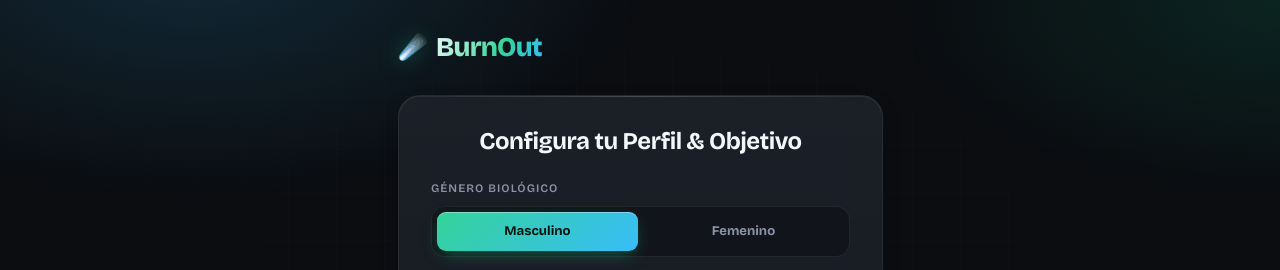
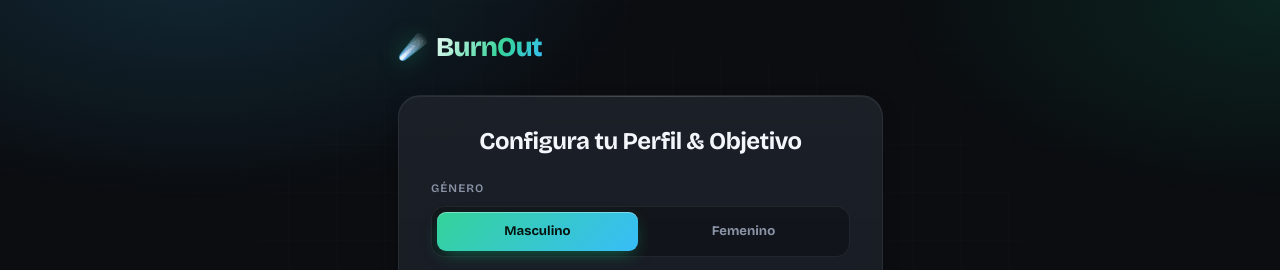
Before and after one commit to Mariomin23/BurnOut, a React (Vite) app in the folder frontend/: page / in a window 1280 px wide. Shown: the top 270 px of the page. Built offline with nearby package versions, Linux system fonts and the light colour scheme.

Commit message:
refactor(frontend): update label from 'Género Biológico' to 'Género' in UserProfileForm

```diff
--- a/frontend/src/components/UserProfileForm.tsx
+++ b/frontend/src/components/UserProfileForm.tsx
@@ -35,7 +35,7 @@ export const UserProfileForm: React.FC<UserProfileFormProps> = ({ onSubmit, isLo
       </h2>
 
       <div className="input-group">
-        <label>Género Biológico</label>
+        <label>Género</label>
         <div className="pill-selector" style={{ gridTemplateColumns: '1fr 1fr' }}>
           <div
             className={`pill-option ${sex === 'masculino' ? 'active' : ''}`}
```
Also changed, not shown: 1 other file (tests, documents, lock files or other folders).
